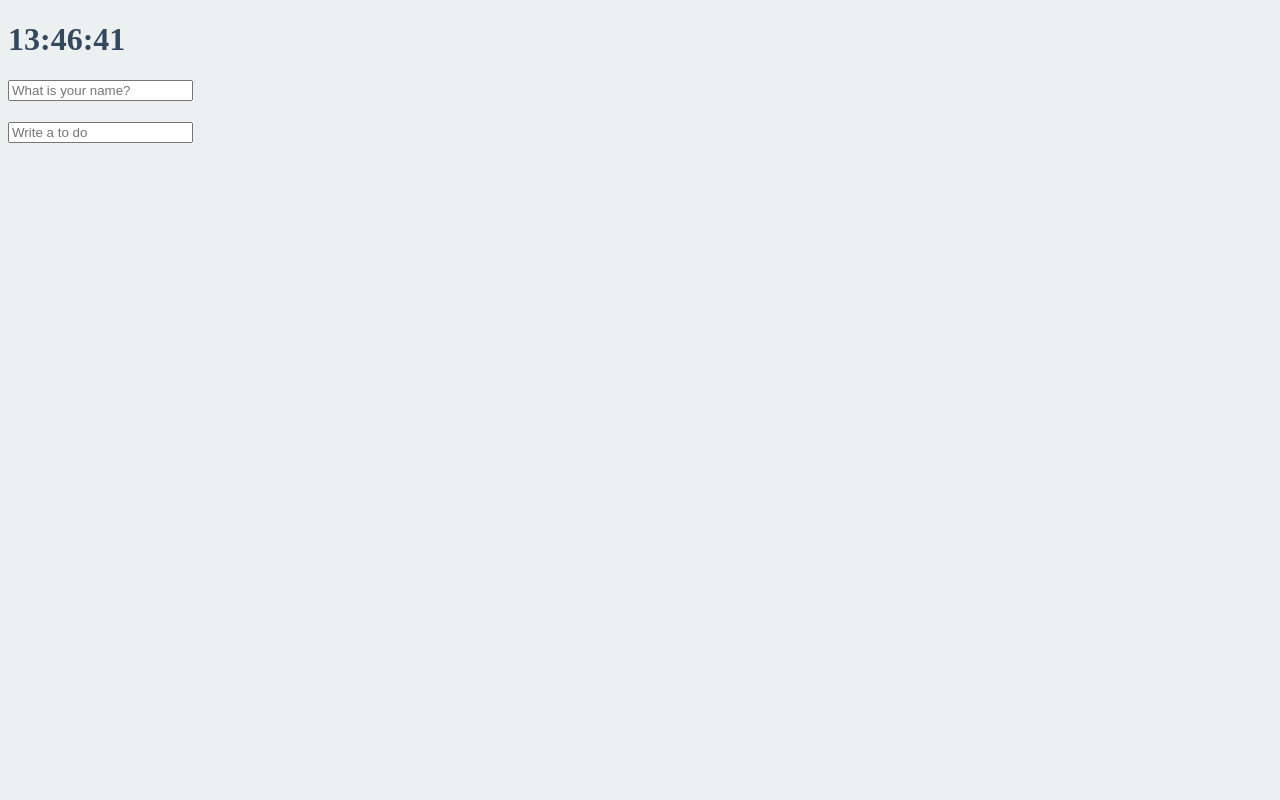
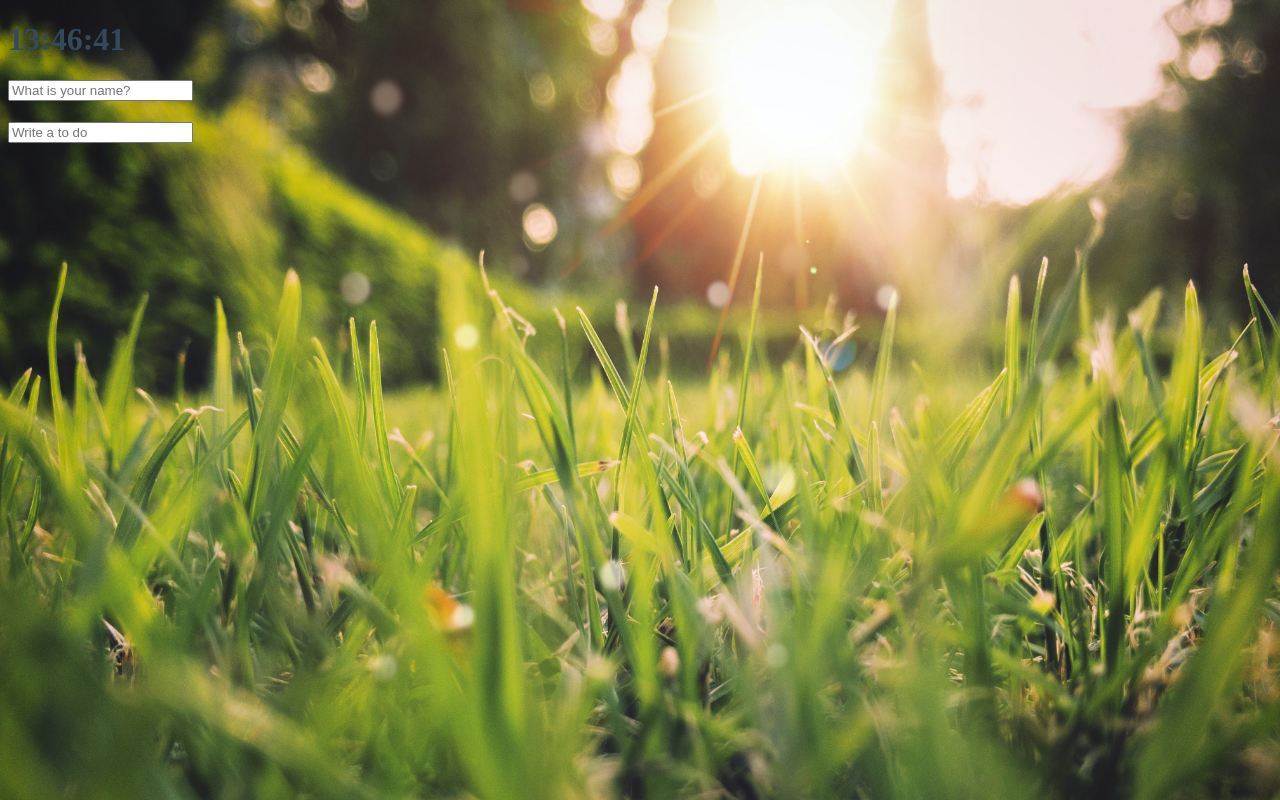
Before and after one commit to jsyang-dev/study-vanillajs, a plain HTML site: page index.html in a window 1280 px wide. Drawn offline with Linux system fonts and the light colour scheme.

Commit message:
feat: bg 구현 진행

```diff
--- /dev/null
+++ b/bg.js
@@ -0,0 +1,21 @@
+const body = document.querySelector("body");
+
+const IMG_NUMBER = 4;
+
+function paintImage(imgNumber) {
+    const image = new Image();
+    image.src = `images/${imgNumber + 1}.jpg`;
+    image.classList.add("bgImage");
+    body.appendChild(image);
+}
+
+function genRandom() {
+    return Math.floor(Math.random() * IMG_NUMBER);
+}
+
+function init() {
+    const randomNumber = genRandom();
+    paintImage(randomNumber);
+}
+
+init();
--- a/index.css
+++ b/index.css
@@ -1,5 +1,5 @@
 body {
-    background-color: #ecf0f1;
+    background-color: #2c3e50;
 }
 
 h1 {
@@ -14,3 +14,22 @@ h1 {
 .showing {
     display: block;
 }
+
+@keyframes fadeIn {
+    from {
+        opacity: 0;
+    }
+    to {
+        opacity: 1;
+    }
+}
+
+.bgImage {
+    position: absolute;
+    left: 0;
+    top: 0;
+    width: 100%;
+    height: 100%;
+    z-index: -1;
+    animation: fadeIn 0.5s linear;
+}
--- a/index.html
+++ b/index.html
@@ -21,5 +21,6 @@
     <script src="clock.js"></script>
     <script src="greeting.js"></script>
     <script src="todo.js"></script>
+    <script src="bg.js"></script>
 </body>
 </html>
```
Also changed, not shown: images/1.jpg (added), 3 other files.
